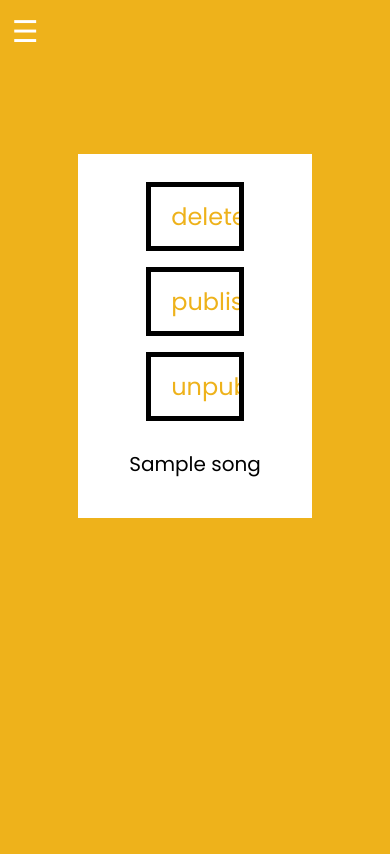
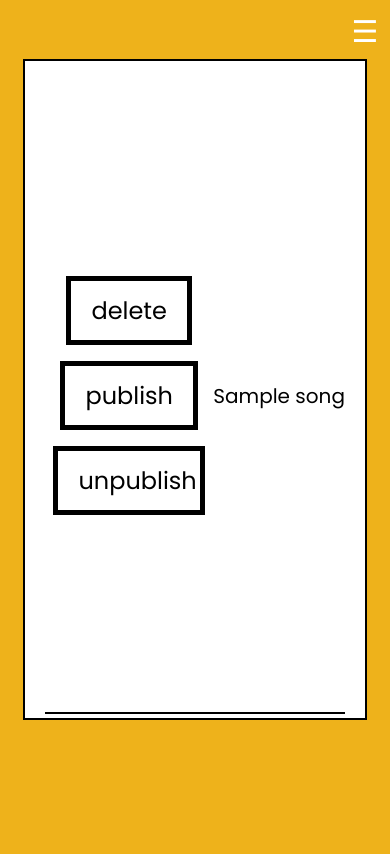
Before and after one commit to abmamo/music, a Flask app: page /cms in a window 390 px wide. Before the commit the page ends 518 px from the top, so only its background shows below. Run offline with Flask 2, Linux system fonts and the light colour scheme; a user stored in the database is signed in; tables that the repository leaves empty hold one stand-in row (values such as "Sample post"); parts of the project's set-up code (start-up, migrations or seed data) failed here and were passed over.

Commit message:
made non player pages more mobile friendly (they scale to viewport size now)

```diff
--- a/routes.py
+++ b/routes.py
@@ -19,7 +19,7 @@ def home():
         # get published songs
         songs = Song.query.filter_by(published=True).all()
         # render player
-        return render_template('home.html', songs=songs)
+        return render_template('player.html', songs=songs)
     except:
         abort(500)
 
--- a/static/css/form.css
+++ b/static/css/form.css
@@ -2,13 +2,13 @@
 @import url('https://fonts.googleapis.com/css2?family=Source+Code+Pro:wght@400;700&display=swap');
 
 input {
-  width: 50%;
   padding: 12px 20px;
   margin: 8px 0;
   box-sizing: border-box;
   font-family: "Poppins", serif;
   font-size: 1.5em;
   outline: none;
+  max-width: 90%;
 }
 
 input[type="text"],
@@ -22,14 +22,14 @@ input[type="password"] {
 input[type="submit"] {
   border: 5px solid #000000;
   background: #ffffff;
-  color: #EEB21B;
+  color: #000000;
   transition: 0.5s;
 }
 
 input[type="submit"]:hover {
   cursor: pointer;
-  background: #EEB21B;
-  color: #000000;
+  background: #000000;
+  color: #ffffff;
 }
 
 .link {
@@ -55,4 +55,5 @@ input[type="submit"]:hover {
   padding: 8px;
   font-family: "Source Code Pro", monospace;
   font-weight: 500;
+  max-width: 50%;
 }
--- a/static/css/main.css
+++ b/static/css/main.css
@@ -1,11 +1,24 @@
 @import url('https://fonts.googleapis.com/css2?family=Poppins:wght@400;700&display=swap');
 @import url('https://fonts.googleapis.com/css2?family=Source+Code+Pro:wght@400;700&display=swap');
 
-/* general body stylings */
+html {
+  width: 100%;
+  height: 100%;
+  padding: 0;
+  margin: 0;
+  outline: 0;
+}
+
 body {
-  background-color: #ffffff;
-  max-width: 100vw;
-  min-height: 100vh;
+  width: 100%;
+  height: 100%;
+  padding: 0;
+  margin: 0;
+  background: #EEB21B;
+  font-family: "Poppins", "Futura", "Trebuchet MS", Arial;
+  -webkit-user-select: none;
+  user-select: none;
+  -webkit-tap-highlight-color: rgba(255, 255, 255, 0);
 }
 
 /* nav */
@@ -13,14 +26,15 @@ body {
   display: flex;
   justify-content: space-between;
   width: 90vw;
-  overflow: hidden;
   margin: 2.5%;
+  margin-bottom: 5%;
 }
 
 #menu-icon {
   position: absolute;
   font-size: 30px;
-  left: 3%;
+  right: 3%;
+  margin-bottom: 1%;
   cursor: pointer;
   color: #ffffff;
   transition: 0.5s;
@@ -102,6 +116,7 @@ body {
   align-items: center;
   text-align: center;
   margin: 0 auto;
+  margin-top: 5%;
 }
 
 /* icons */
@@ -125,14 +140,22 @@ body {
 
 
 /* box  */
+.song-container,
 .text-container {
   background: #ffffff;
   min-height: 100%;
-  width: 50%;
+  max-width: 85%;
   text-align: center;
   margin: 0 auto;
-  padding: 5%;
+  margin-top: 7.5%;
+  padding: 1%;
 }
+
+.song-container {
+  border: 2px solid #000000;
+  width: 85%;
+}
+
 .text-underline {
   border-bottom: 5px solid #000000;
   font-family: "Source Code Pro", sans-serif;
@@ -158,26 +181,8 @@ p {
   font-size: 36px;
 }
 
-.text-container .image-container {
-  margin: 30px auto;
-  width: 500px;
-  height: 500px;
-  box-shadow: 2.5px 2.5px 15px 3.5px rgba(0, 0, 0, 0.25),
-    -2.5px -2.5px 15px 3.5px rgba(0, 0, 0, 0.22);
-  transition: 0.4s;
-  cursor: default;
-}
-
-.text-container .image-container img {
-  width: inherit;
-  height: inherit;
-  object-fit: cover;
-}
-
-.accent-text {
-  color: #f4f4f4;
-  font-family: "Poppins", sans-serif;
-  font-weight: 200;
+.song-card {
+  border-bottom: 2px solid #000000;
 }
 
 /* Alert */
@@ -204,8 +209,8 @@ p {
   visibility: visible; /* Show the snackbar */
   /* Add animation: Take 0.5 seconds to fade in and out the snackbar.
   However, delay the fade out process for 2.5 seconds */
-  -webkit-animation: fadein 0.5s, fadeout 0.5s 2.5s;
-  animation: fadein 0.5s, fadeout 0.5s 2.5s;
+  -webkit-animation: fadein 0.3s, fadeout 0.3s 2.3s;
+  animation: fadein 0.3s, fadeout 0.3s 1.5s;
 }
 
 /* Animations to fade the snackbar in and out */
--- a/templates/base.html
+++ b/templates/base.html
@@ -4,12 +4,11 @@
 <head>
   {% block head %}
   <meta charset="utf-8" />
-  <meta name="viewport" content="user-scalable=no" />
+  <meta name="viewport" content="width=device-width, initial-scale=1">
   <link rel="shortcut icon" href="{{ url_for('static', filename='favicon.ico') }}" />
   <title>tunez</title>
   <link rel="stylesheet" href="{{ url_for('static', filename='css/main.css') }}" />
   <link rel="stylesheet" href="https://cdnjs.cloudflare.com/ajax/libs/font-awesome/4.7.0/css/font-awesome.min.css" />
-  <link rel="stylesheet" href="{{ url_for('static', filename='css/styles.css')}}" />
   <link href="https://fonts.googleapis.com/icon?family=Material+Icons" rel="stylesheet">
   {% endblock %}
 </head>
--- a/templates/cms.html
+++ b/templates/cms.html
@@ -1,22 +1,36 @@
 {% extends "base.html" %} {% block head %} {{ super() }}
 <link rel="stylesheet" href="{{ url_for('static', filename='css/form.css') }}" />
 {% endblock %} {% block content %}
-<div class="text-container">
-  <div class="cards-list">
+<div class="container song-container">
+  <div class="row">
     {% for song in songs %}
+    <div class="col s12m4l4">
+      <div class="song-card">
+        <div class="container">
+          <div class="row">
+            <div class="col s12m4l4">
               <form action="{{ url_for('player_bp.delete', id = song.id) }}" method="POST">
                 <input type="hidden" name="csrf_token" value="{{ csrf_token() }}" />
                 <input type="submit" value="delete" />
               </form>
+            </div>
+            <div class="col s12m4l4">
               <form action="{{ url_for('player_bp.publish', id = song.id) }}" method="POST">
                 <input type="hidden" name="csrf_token" value="{{ csrf_token() }}" />
                 <input type="submit" value="publish" />
               </form>
+            </div>
+            <div class="col s12m4l4">
               <form action="{{ url_for('player_bp.unpublish', id = song.id) }}" method="POST">
                 <input type="hidden" name="csrf_token" value="{{ csrf_token() }}" />
                 <input type="submit" value="unpublish" />
               </form>
+            </div>
+          </div>
           <p>{{ song.name }}</p>
+        </div>
+      </div>
+    </div>
     {% endfor %}
   </div>
 </div>
```
Also changed, not shown: templates/player.html (renamed from templates/home.html, +41 -39 lines), templates/reset.html (+10 -2 lines), templates/signin.html (+9 -3 lines), templates/upload.html (+12 -4 lines). Lines whose indentation alone changed are shown as unchanged.
